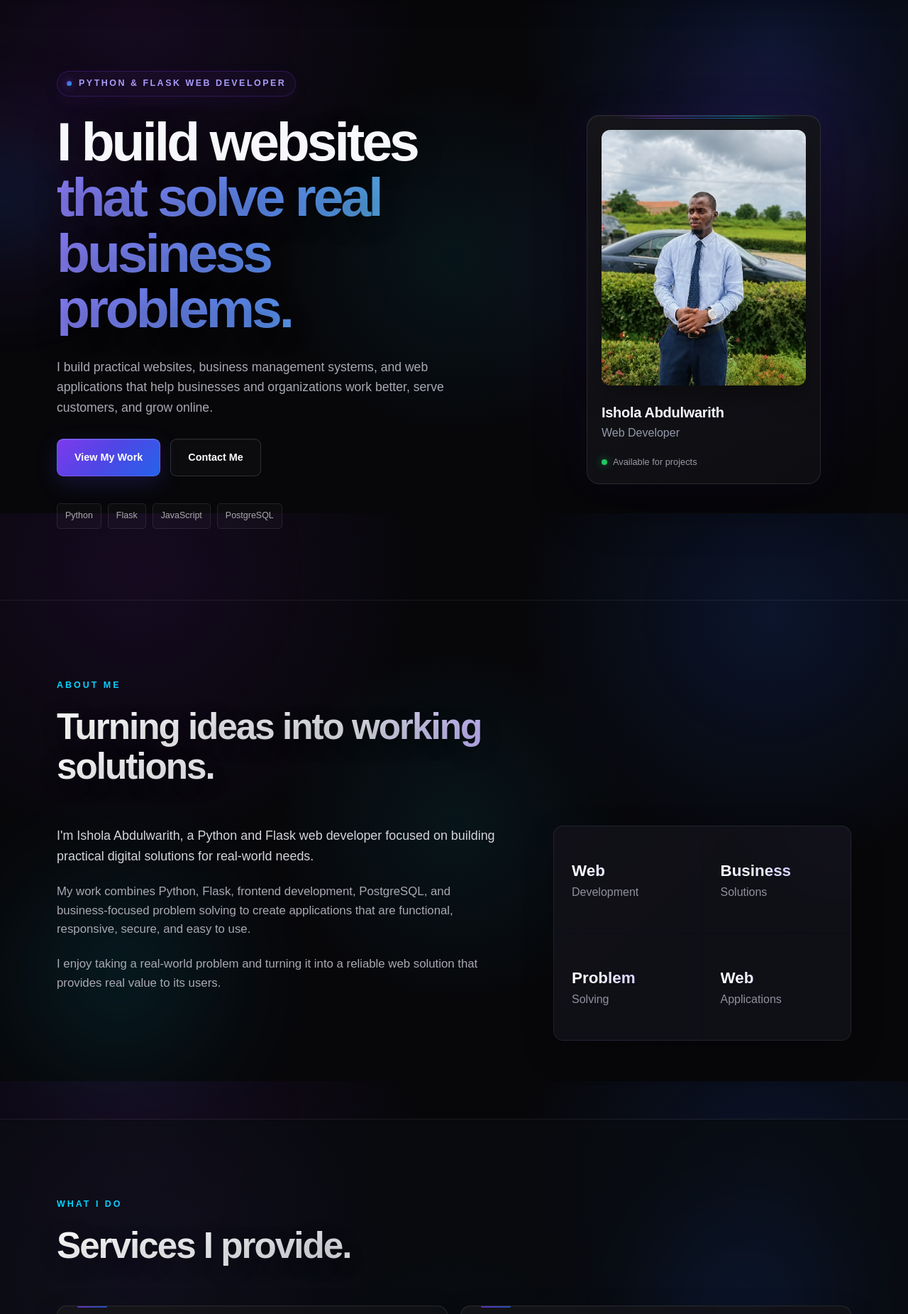
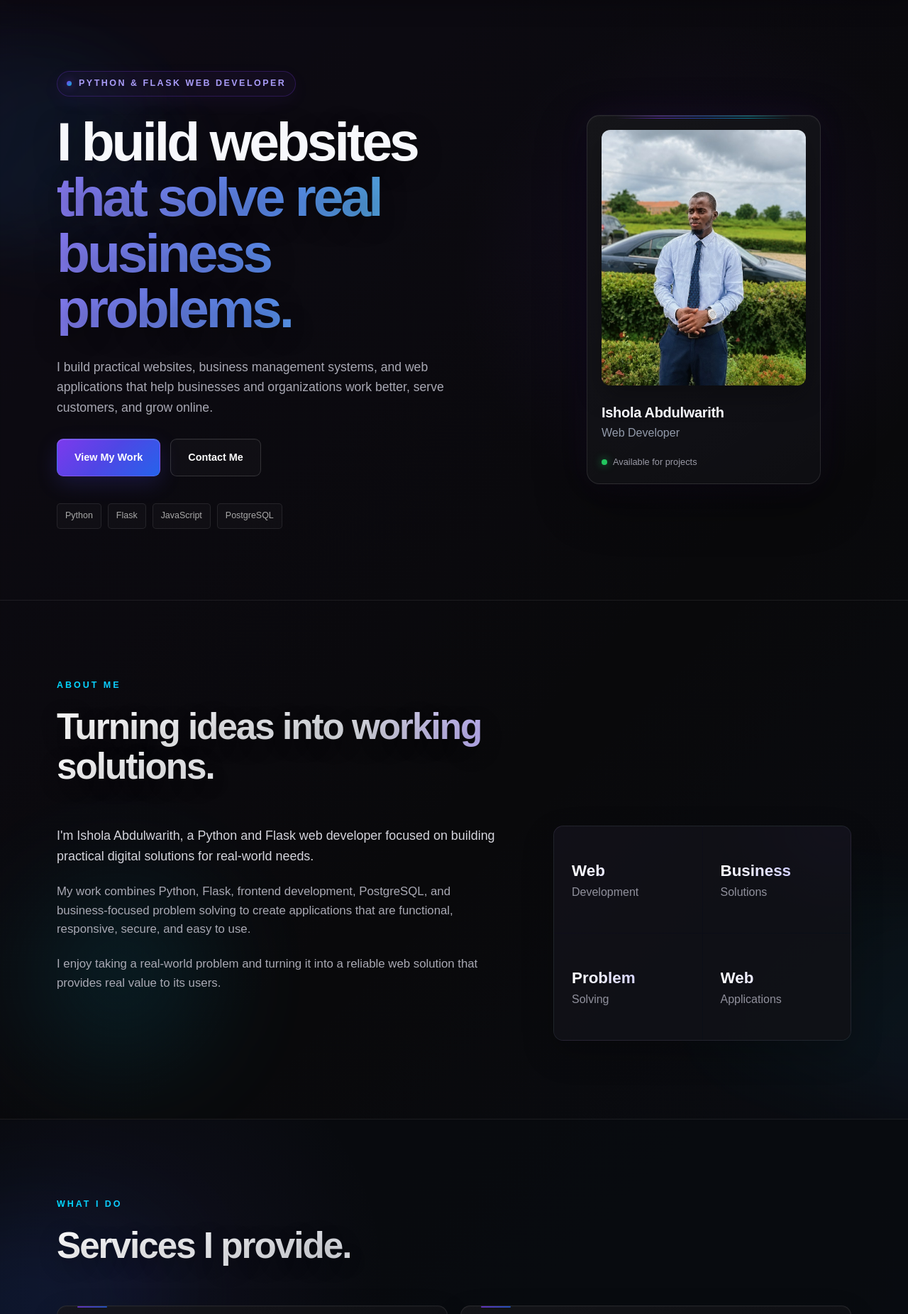
Before and after one commit to isholaabdulwarith2022-creator/my-portfolio, a Flask app: page / in a window 1280 px wide. Shown: the part 77-1928 px from the top of the page at 71% size. Run offline with Flask 3, Linux system fonts and the light colour scheme.

Commit message:
Refine portfolio background pattern

```diff
--- a/static/css/style.css
+++ b/static/css/style.css
@@ -2014,4 +2014,81 @@ footer p {
         transform: none !important;
         filter: none !important;
     }
-}
+}/* =========================================================
+   SUBTLE COLOR-MESH BACKGROUND
+   Replaces visible circular background shapes.
+   Visual-only layer; layout and functionality unchanged.
+   ========================================================= */
+body {
+    background:
+        linear-gradient(
+            135deg,
+            rgba(91, 33, 182, 0.055) 0%,
+            transparent 30%,
+            rgba(37, 99, 235, 0.045) 55%,
+            transparent 76%,
+            rgba(6, 182, 212, 0.04) 100%
+        ),
+        #09090b !important;
+    background-attachment: scroll !important;
+}
+.hero,
+section {
+    position: relative;
+    overflow: hidden;
+}
+.hero::before,
+.hero::after,
+section::before,
+section::after {
+    content: "";
+    position: absolute;
+    pointer-events: none;
+    z-index: 0;
+    filter: blur(45px);
+    opacity: 0.55;
+}
+.hero::before,
+section:nth-of-type(odd)::before {
+    width: 420px;
+    height: 260px;
+    top: 8%;
+    left: -180px;
+    background:
+        linear-gradient(
+            120deg,
+            rgba(124, 58, 237, 0.16),
+            rgba(37, 99, 235, 0.08),
+            transparent
+        );
+    transform: rotate(-12deg);
+}
+.hero::after,
+section:nth-of-type(even)::after {
+    width: 460px;
+    height: 280px;
+    right: -200px;
+    bottom: 5%;
+    background:
+        linear-gradient(
+            120deg,
+            transparent,
+            rgba(6, 182, 212, 0.09),
+            rgba(99, 102, 241, 0.13)
+        );
+    transform: rotate(15deg);
+}
+.hero > *,
+section > * {
+    position: relative;
+    z-index: 1;
+}
+@media (max-width: 768px) {
+    .hero::before,
+    .hero::after,
+    section::before,
+    section::after {
+        filter: blur(32px);
+        opacity: 0.35;
+    }
+}
```
